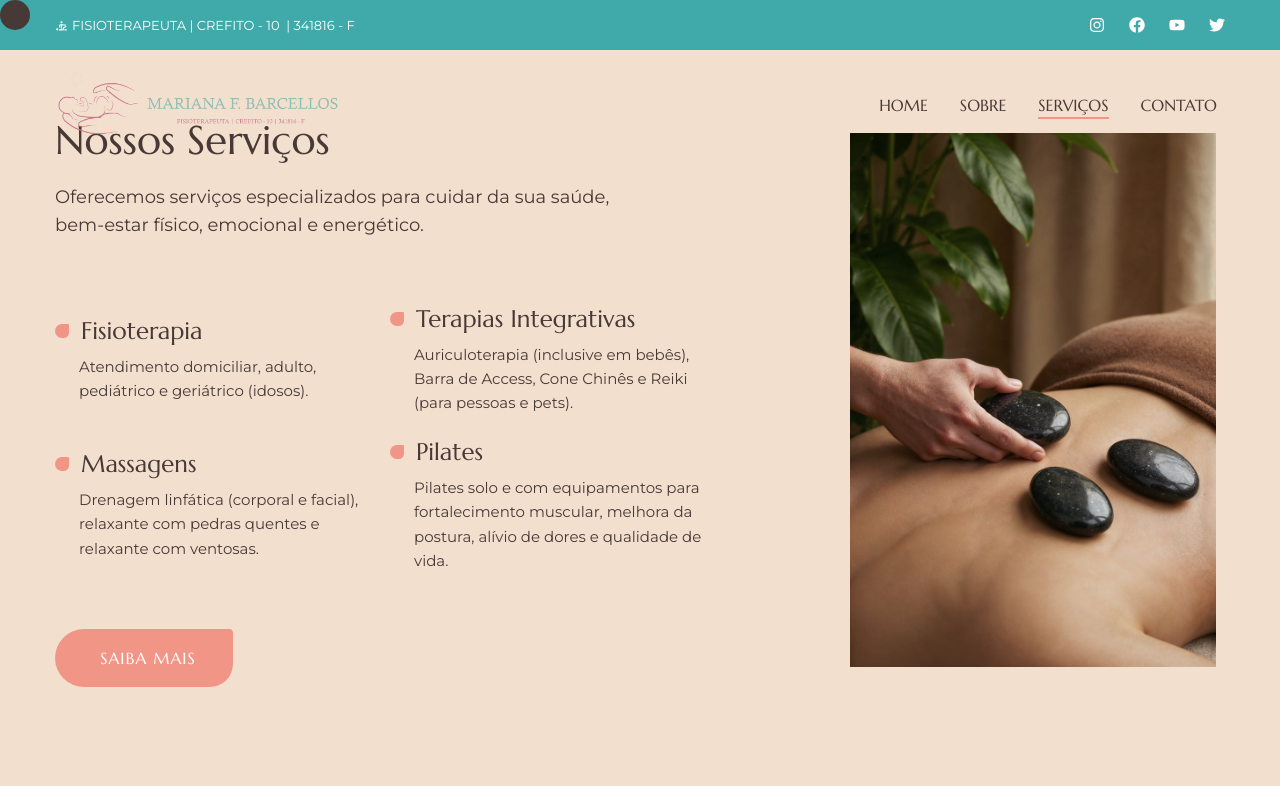
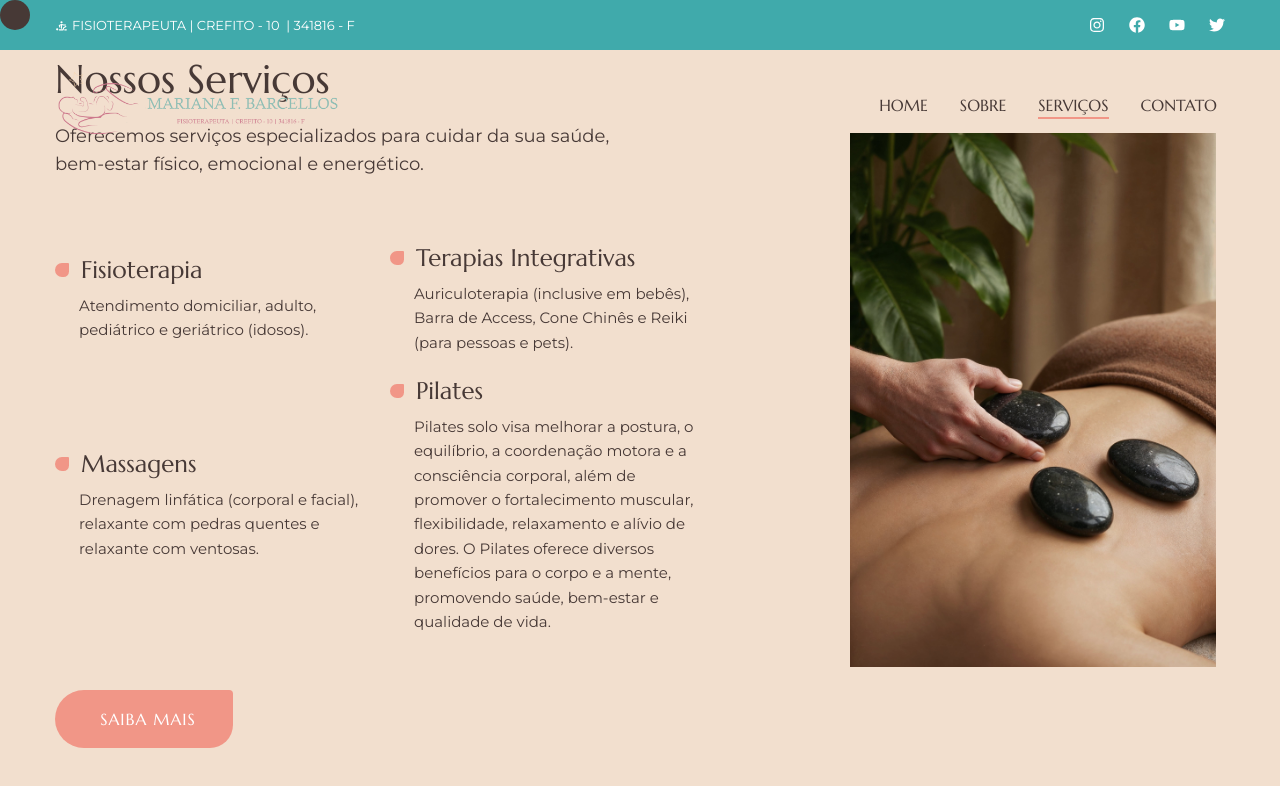
Before and after one commit to juniorpinhodev/mariana_barcellos, a Next.js app: page /servicos in a window 1280 px wide. Shown: the top 786 px of the page. Built offline with nearby package versions, Linux system fonts and the light colour scheme.

Commit message:
feat: 🎸 Adiciona novo texto Serviços Pilates

```diff
--- a/app/servicos/page.jsx
+++ b/app/servicos/page.jsx
@@ -75,7 +75,8 @@ const Servicos = () => {
                 <h3 className="text-xl xl:text-2xl">Pilates</h3>
               </div>
               <p className="xl:pl-6 text-[13px] xl:text-[15px] text-center xl:text-left leading-relaxed">
-                Pilates solo e com equipamentos para fortalecimento muscular, melhora da postura, alívio de dores e qualidade de vida.
+                Pilates solo visa melhorar a postura, o equilíbrio, a coordenação motora e a consciência corporal, além de promover o fortalecimento muscular, flexibilidade, relaxamento e alívio de dores.
+                O Pilates oferece diversos benefícios para o corpo e a mente, promovendo saúde, bem-estar e qualidade de vida.
               </p>
             </div>
           </div>
```
